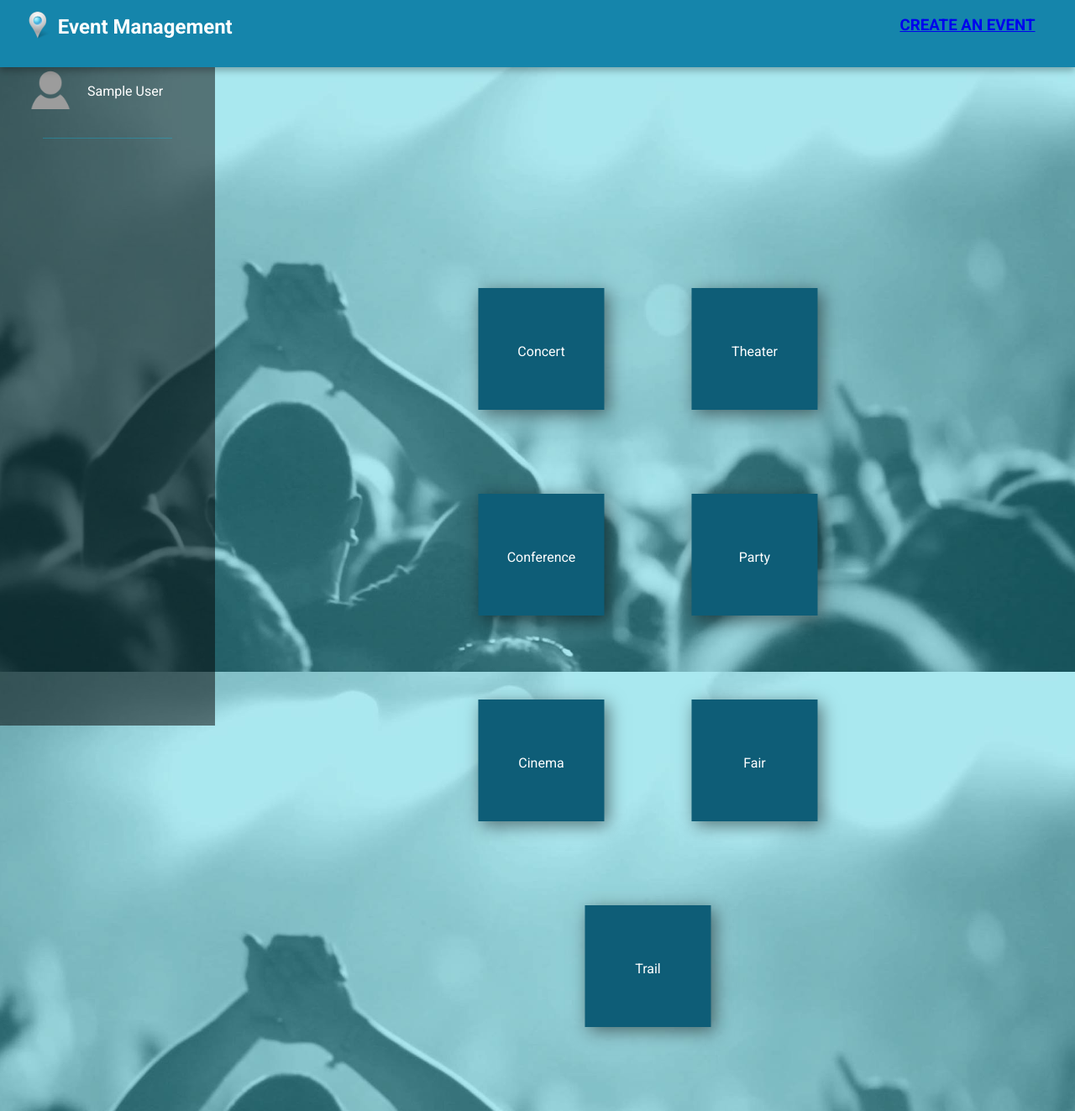
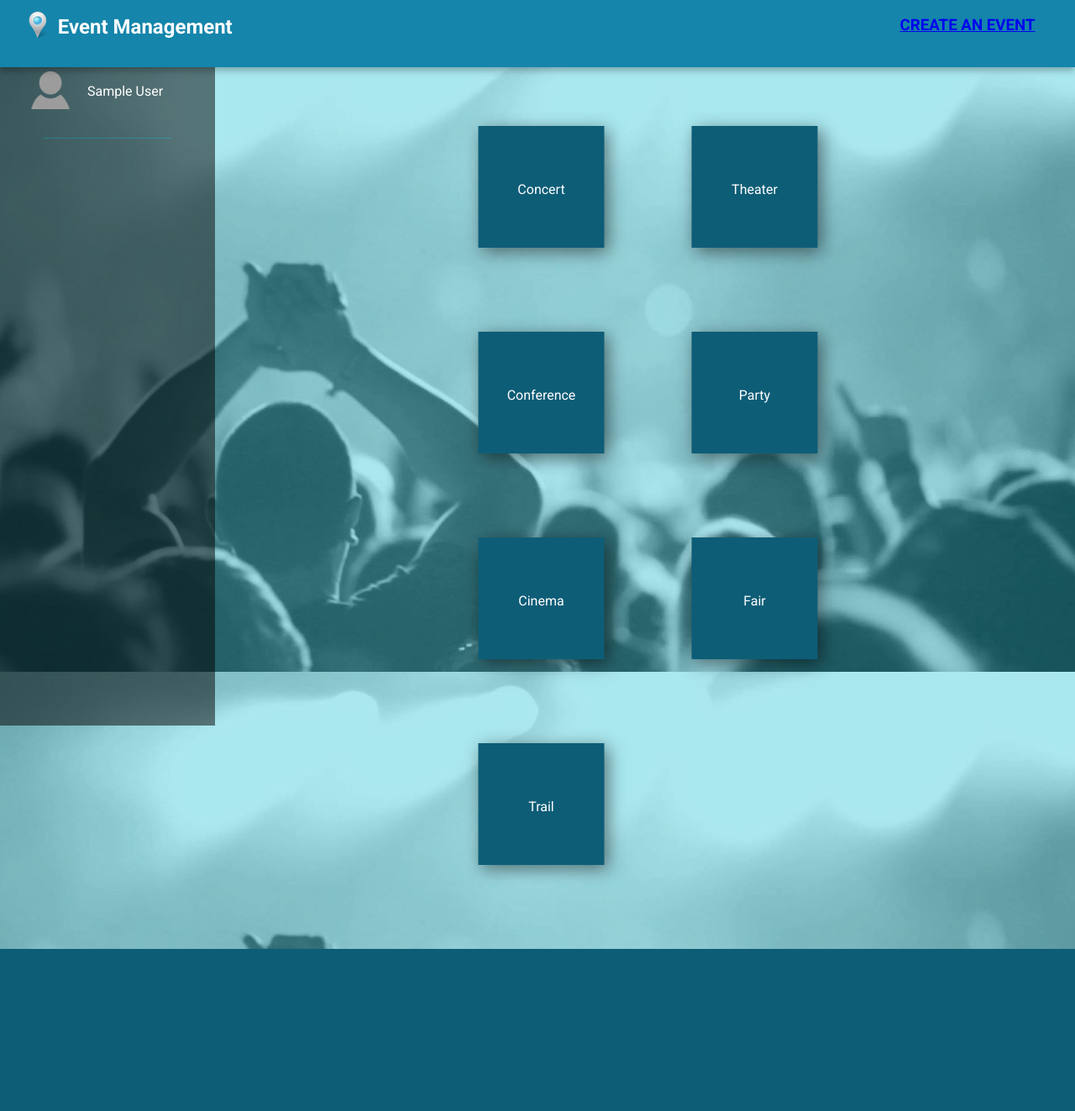
Before and after one commit to mariateresachaves/ltw_event_managment, a PHP site: page /ltw_event_managment/templates/dashboard.php in a window 1280 px wide. Shown: the whole page at 84% size. After the commit the page ends 1130 px from the top, so only its background shows below. Run offline with PHP 8.4, Linux system fonts and the light colour scheme; the visitor is signed in with stand-in values (Sample User, id 1); data comes from the database, SQL or seed files in the repository; both versions use the stored data as it was after the commit.

Commit message:
fixed position of event types

```diff
--- a/src/css/style4.css
+++ b/src/css/style4.css
@@ -14,7 +14,7 @@ html, body {
 
 .container {
     margin: 0;
-    transform: translate(113%, 35%);
+    transform: translate(113%, 150px);
     position: absolute;
 }
 
@@ -160,20 +160,28 @@ html, body {
 
 #eventsInformation > #comboEvent > #eventBox1 {
     margin-bottom: 100px;
+    margin-left: 0;
     margin-right: 100px;
     background-color: #0e5d77;
     width: 150px;
     height: 79px;
     padding-top: 66px;
     box-shadow: 5px 5px 20px rgba(0,0,0,0.5);
+    text-align: center;
 }
 
 #eventsInformation > #comboEvent > #eventBox2 {
     margin-bottom: 100px;
     margin-right: 100px;
+    margin-left: 0;
     background-color: #0e5d77;
     width: 150px;
     height: 79px;
     padding-top: 66px;
     box-shadow: 5px 5px 20px rgba(0,0,0,0.5);
+    text-align: center;
 }
+
+#eventsInformation > #comboEvent {
+    text-align: left;
+}
```
Also changed, not shown: src/db/events.db.
